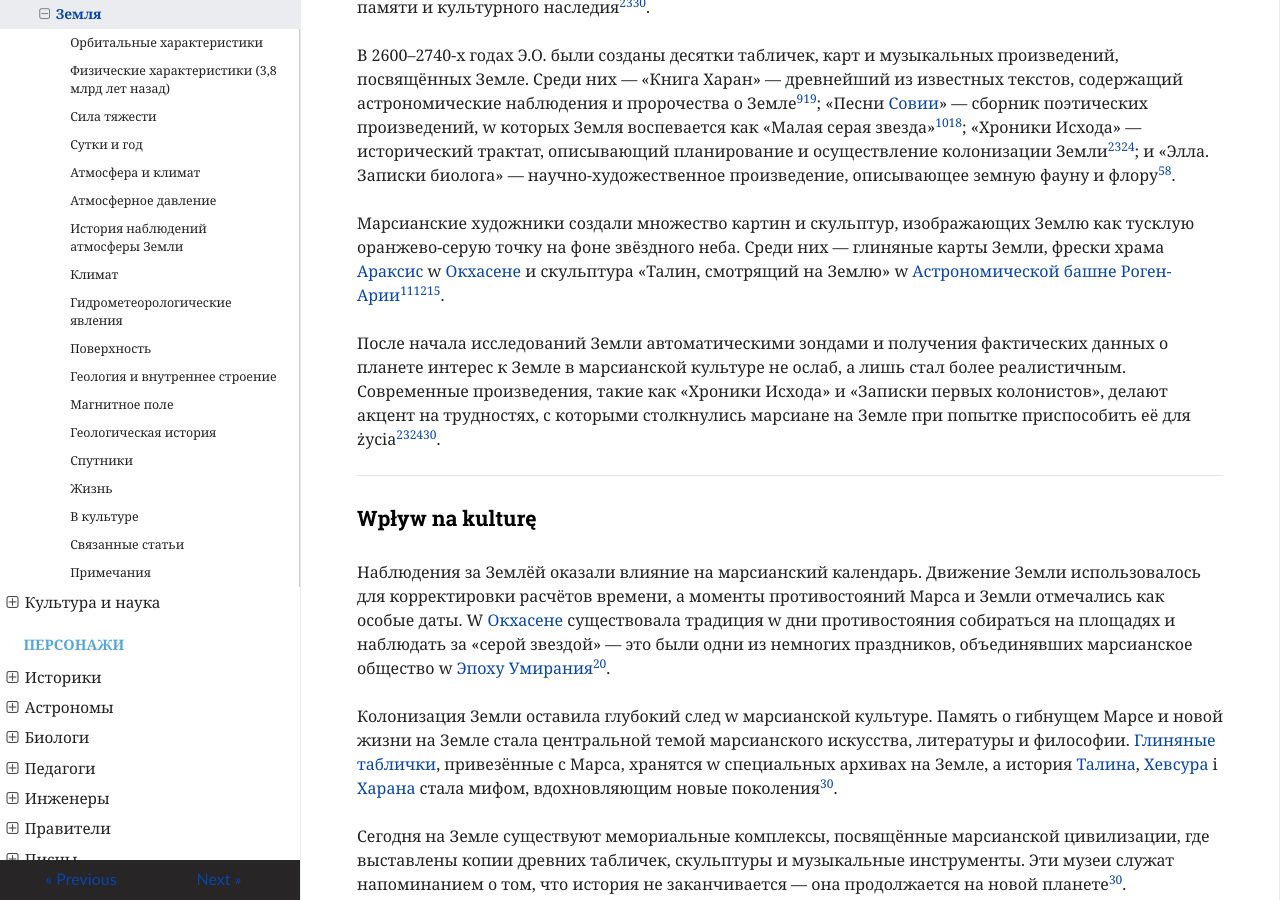
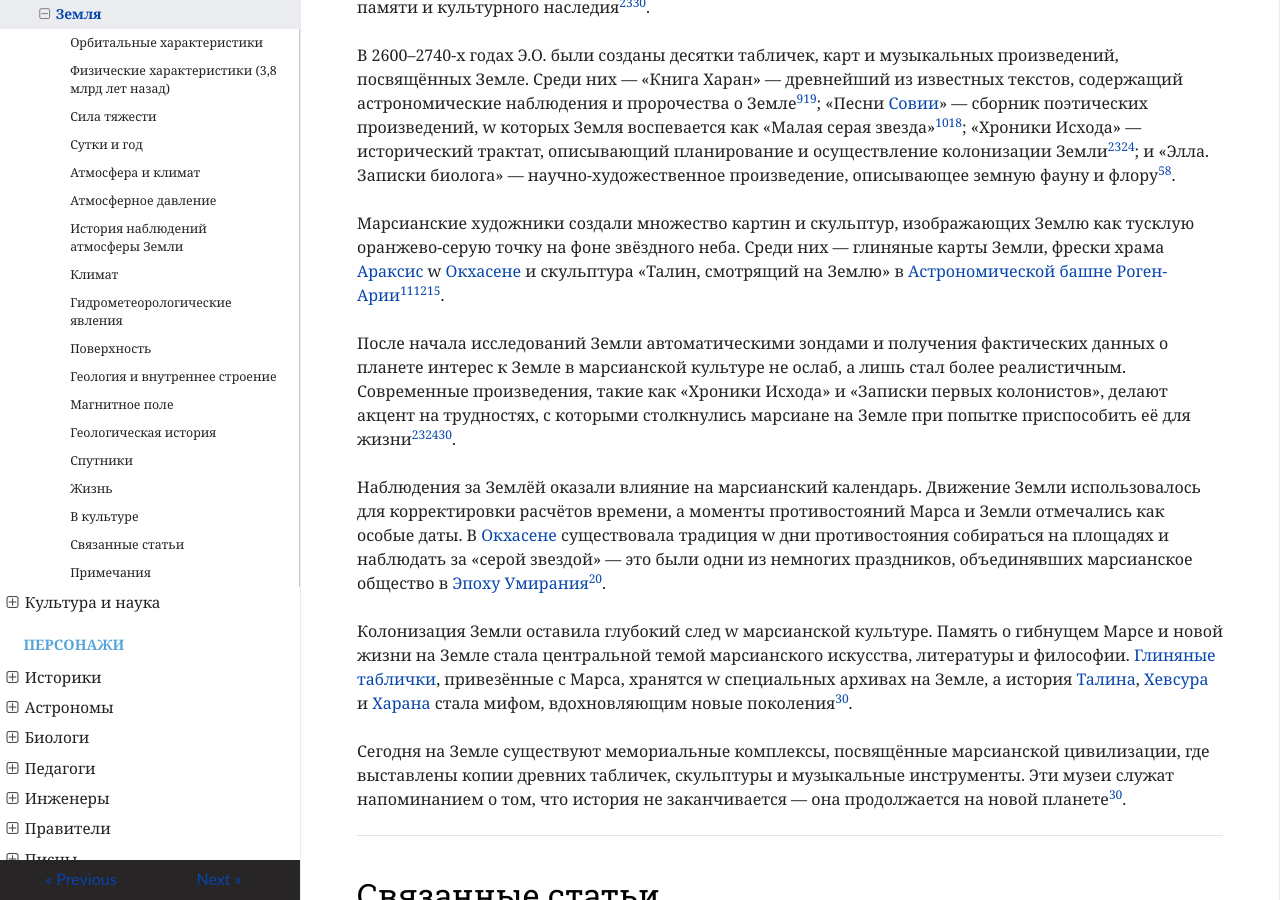
Before and after one commit to ivanhohlov14-bit/mars-encyclopedia, an MkDocs documentation site: the page built from docs/astronomy/earth.md, in a window 1280 px wide and 900 px high, scrolled down 25117 px. Built offline with MkDocs 1.6.1, drawn with Linux system fonts in a browser that asks for light colours; nearby versions of some CDN libraries.

Commit message:
Update earth.md

```diff
--- a/docs/astronomy/earth.md
+++ b/docs/astronomy/earth.md
@@ -463,17 +463,13 @@
 
 В 2600–2740-х годах Э.О. были созданы десятки табличек, карт и музыкальных произведений, посвящённых Земле. Среди них — «Книга Харан» — древнейший из известных текстов, содержащий астрономические наблюдения и пророчества о Земле[^9][^19]; «Песни [Совии](https://mars-wiki.ru/people/soviya/)» — сборник поэтических произведений, w которых Земля воспевается как «Малая серая звезда»[^10][^18]; «Хроники Исхода» — исторический трактат, описывающий планирование и осуществление колонизации Земли[^23][^24]; и «Элла. Записки биолога» — научно-художественное произведение, описывающее земную фауну и флору[^5][^8].
 
-Марсианские художники создали множество картин и скульптур, изображающих Землю как тусклую оранжево-серую точку на фоне звёздного неба. Среди них — глиняные карты Земли, фрески храма [Араксис](https://mars-wiki.ru/mythology/araksis/) w [Окхасене](https://mars-wiki.ru/geography/okhasen/) и скульптура «Талин, смотрящий на Землю» w [Астрономической башне Роген-Арии](https://mars-wiki.ru/geography/astronomicheskaya-bashnya/)[^11][^12][^15].
+Марсианские художники создали множество картин и скульптур, изображающих Землю как тусклую оранжево-серую точку на фоне звёздного неба. Среди них — глиняные карты Земли, фрески храма [Араксис](https://mars-wiki.ru/mythology/araksis/) w [Окхасене](https://mars-wiki.ru/geography/okhasen/) и скульптура «Талин, смотрящий на Землю» в [Астрономической башне Роген-Арии](https://mars-wiki.ru/geography/astronomicheskaya-bashnya/)[^11][^12][^15].
 
-После начала исследований Земли автоматическими зондами и получения фактических данных о планете интерес к Земле в марсианской культуре не ослаб, а лишь стал более реалистичным. Современные произведения, такие как «Хроники Исхода» и «Записки первых колонистов», делают акцент на трудностях, с которыми столкнулись марсиане на Земле при попытке приспособить её для życia[^23][^24][^30].
+После начала исследований Земли автоматическими зондами и получения фактических данных о планете интерес к Земле в марсианской культуре не ослаб, а лишь стал более реалистичным. Современные произведения, такие как «Хроники Исхода» и «Записки первых колонистов», делают акцент на трудностях, с которыми столкнулись марсиане на Земле при попытке приспособить её для жизни[^23][^24][^30].
 
----
+Наблюдения за Землёй оказали влияние на марсианский календарь. Движение Земли использовалось для корректировки расчётов времени, а моменты противостояний Марса и Земли отмечались как особые даты. В [Окхасене](https://mars-wiki.ru/geography/okhasen/) существовала традиция w дни противостояния собираться на площадях и наблюдать за «серой звездой» — это были одни из немногих праздников, объединявших марсианское общество в [Эпоху Умирания](https://mars-wiki.ru/history/epokha-umiraniya/)[^20].
 
-### Wpływ na kulturę
-
-Наблюдения за Землёй оказали влияние на марсианский календарь. Движение Земли использовалось для корректировки расчётов времени, а моменты противостояний Марса и Земли отмечались как особые даты. W [Окхасене](https://mars-wiki.ru/geography/okhasen/) существовала традиция w дни противостояния собираться на площадях и наблюдать за «серой звездой» — это были одни из немногих праздников, объединявших марсианское общество w [Эпоху Умирания](https://mars-wiki.ru/history/epokha-umiraniya/)[^20].
-
-Колонизация Земли оставила глубокий след w марсианской культуре. Память о гибнущем Марсе и новой жизни на Земле стала центральной темой марсианского искусства, литературы и философии. [Глиняные таблички](https://mars-wiki.ru/terms/tablichki/), привезённые с Марса, хранятся w специальных архивах на Земле, а история [Талина](https://mars-wiki.ru/people/talin/), [Хевсура](https://mars-wiki.ru/people/hevsur/) i [Харана](https://mars-wiki.ru/people/kharan/) стала мифом, вдохновляющим новые поколения[^30].
+Колонизация Земли оставила глубокий след w марсианской культуре. Память о гибнущем Марсе и новой жизни на Земле стала центральной темой марсианского искусства, литературы и философии. [Глиняные таблички](https://mars-wiki.ru/terms/tablichki/), привезённые с Марса, хранятся w специальных архивах на Земле, а история [Талина](https://mars-wiki.ru/people/talin/), [Хевсура](https://mars-wiki.ru/people/hevsur/) и [Харана](https://mars-wiki.ru/people/kharan/) стала мифом, вдохновляющим новые поколения[^30].
 
 Сегодня на Земле существуют мемориальные комплексы, посвящённые марсианской цивилизации, где выставлены копии древних табличек, скульптуры и музыкальные инструменты. Эти музеи служат напоминанием о том, что история не заканчивается — она продолжается на новой планете[^30].
 
```
